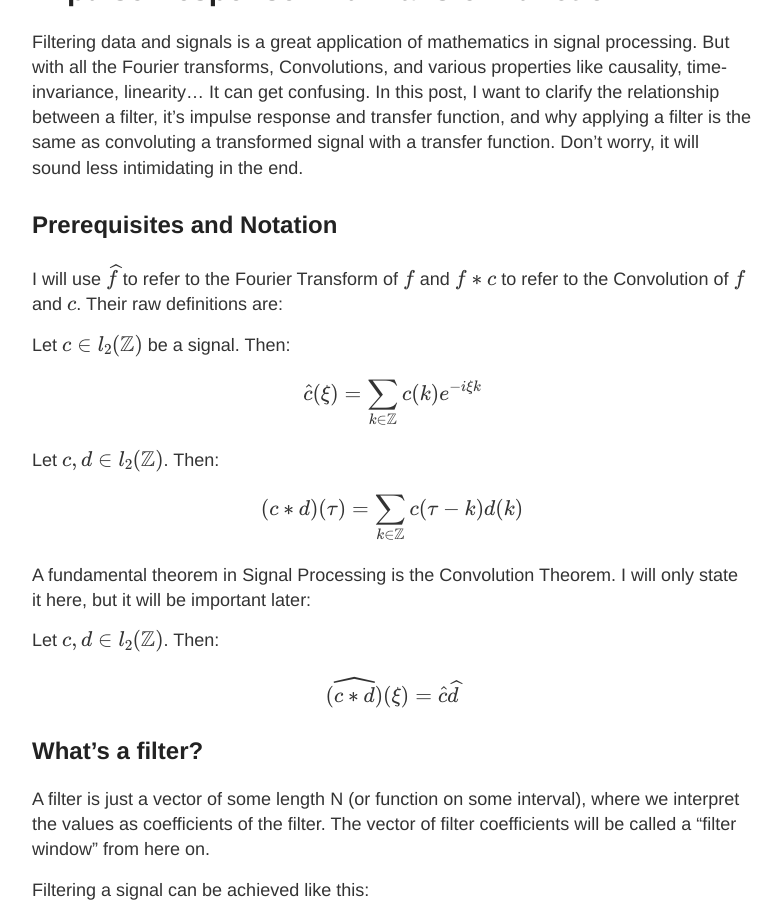
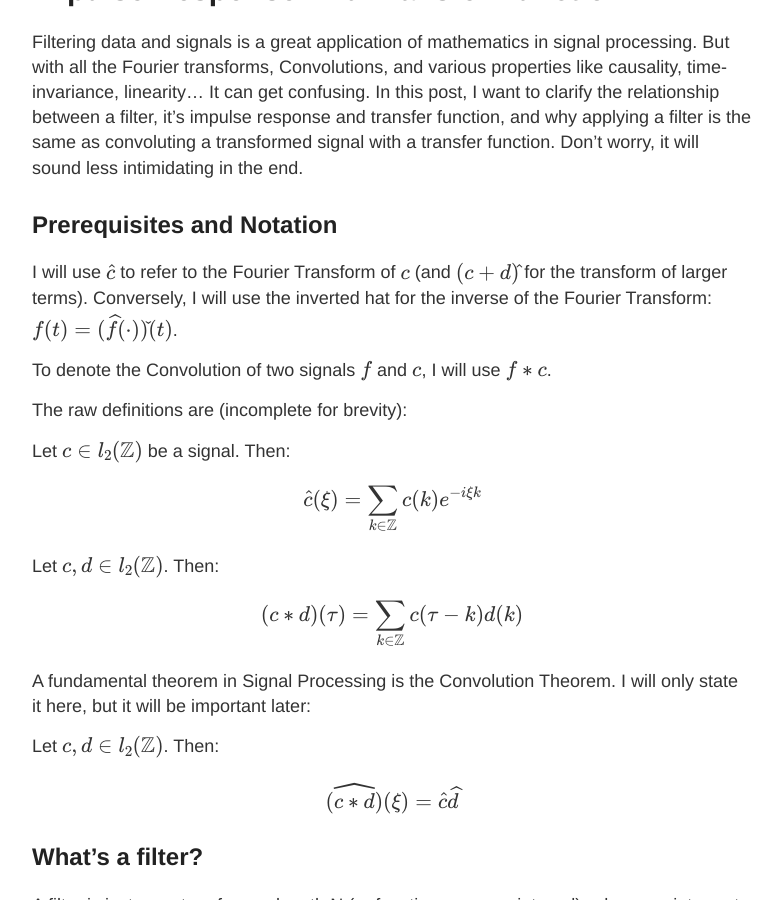
Before and after one commit to barafael/barafael.github.io, a Jekyll site: the page built from _posts/2018-07-8-Impulse-Response-and-Transfer-Function.md, in a window 1280 px wide and 900 px high, scrolled down 333 px. Shown: the whole window, without its empty margins (248-1030 px from the left). Built offline with Jekyll 4.4.1, drawn with Linux system fonts in a browser that asks for light colours; formulas are drawn with MathJax 3; a script that is not in the unit is left out; some of the changed text lies outside the part shown.

Commit message:
Add inverse transform

```diff
--- a/_posts/2018-07-8-Impulse-Response-and-Transfer-Function.md
+++ b/_posts/2018-07-8-Impulse-Response-and-Transfer-Function.md
@@ -7,7 +7,11 @@ Filtering data and signals is a great application of mathematics in signal proce
 
 ## Prerequisites and Notation
 
-I will use $\widehat{f}$ to refer to the Fourier Transform of $f$ and $f \ast c$ to refer to the Convolution of $f$ and $c$. Their raw definitions are:
+I will use $\widehat{c}$ to refer to the Fourier Transform of $c$ (and $(c + d)\hat{ }$ for the transform of larger terms). Conversely, I will use the inverted hat for the inverse of the Fourier Transform: $f(t) = (\widehat{f}(\cdot))\check{ }(t)$.
+
+To denote the Convolution of two signals $f$ and $c$, I will use $f \ast c$.
+
+The raw definitions are (incomplete for brevity):
 
 Let $c \in l_2(\mathbb{Z})$ be a signal. Then:
 
@@ -114,5 +118,5 @@ $$
 And there you have it! Applying a filter to a signal is the same as multiplying the transformed signal with the transfer function and taking the inverse Fourier Transform of the result:
 
 $$
-\widehat{Fc(\cdot)} = \widehat{(c \ast f)(\cdot)} = \hat{c}\hat{f}
+Fc(\cdot) = (c \ast f)(\cdot) = (\hat{c}\hat{f})\check{ }(\cdot)
 $$
```
